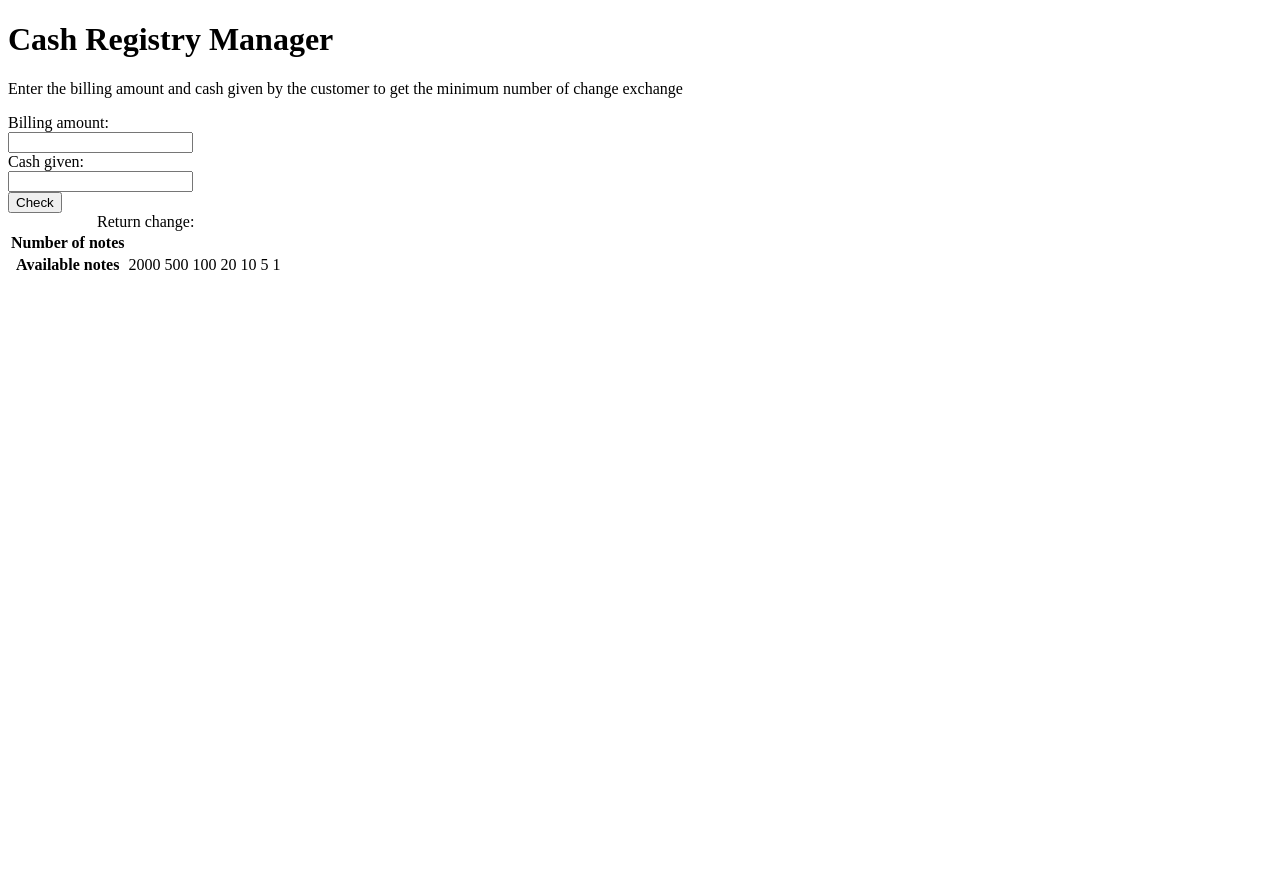
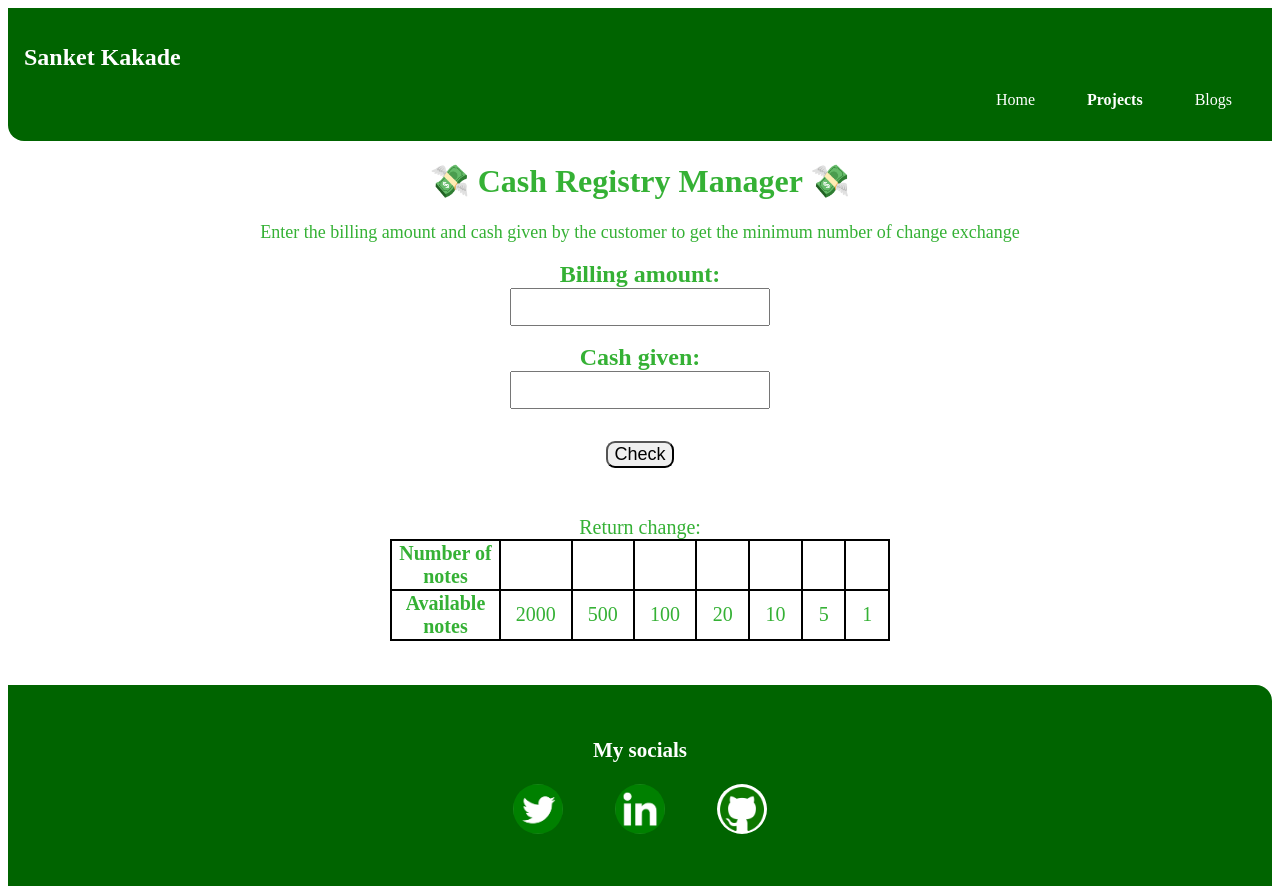
Before and after one commit to Sanket-Kakade-0240/Cash-registry, a plain HTML site: page index.html in a window 1280 px wide. Before the commit the page ends 800 px from the top, so only its background shows below. Drawn offline with Linux system fonts and the light colour scheme.

Commit message:
coding completed

```diff
--- a/app.js
+++ b/app.js
@@ -1,3 +1,42 @@
-var cashGiven = document.querySelector("#cash-amt");
-var billAmt = document.queryCommandValue("#bill-amt");
+var cashGiven = document.querySelector("#cash-given");
+var billAmt = document.querySelector("#bill-amt");
 var btnCheck = document.querySelector("#btn-check");
+var errMsg = document.querySelector("#err-msg");
+var returnChange = document.querySelector("#return-amt")
+var noOfNotes = document.querySelectorAll(".no-of-notes");
+var spareChange = [2000,500,100,20,10,5,1];
+
+function validateBillnCashAmt() {
+    errMsg.style.display = "none";
+    console.log (billAmt.value);
+    console.log(cashGiven.value);
+    if (billAmt.value > 0 , cashGiven.value>0){
+        if (cashGiven.value >= billAmt.value){
+            var amtToReturn = cashGiven.value - billAmt.value;
+
+            calcyChange(amtToReturn);
+        }else {
+            displayMsg("The cash given should be atleast equal to bill amount.");
+        }
+    }else{
+        displayMsg("Enter valid bill amount.");
+    }
+};
+
+function displayMsg(mesgg) {
+    errMsg.style.display ="block";
+    errMsg.innerText = mesgg;
+};
+
+function calcyChange(amtToReturn) {
+    //errMsg.style.display ="block";
+    //errMsg.innerText="Return Change: "+ amtToReturn;
+    returnChange = amtToReturn;
+    for(var i =0; i < spareChange.length; i++ ){
+        var numberOfNotes = Math.trunc(amtToReturn/spareChange[i]);
+        amtToReturn = amtToReturn%spareChange[i];
+        noOfNotes[i].innerText = numberOfNotes;
+
+    }console.log(amtToReturn);
+};
+btnCheck.addEventListener("click",validateBillnCashAmt) ;
--- a/index.html
+++ b/index.html
@@ -8,28 +8,43 @@
     <link href="style.css" rel="stylesheet">
 </head>
 <body>
-    <h1>Cash Registry Manager </h1>
-    <p>Enter the billing amount and cash given by the customer to get the minimum number of change exchange </p>
-    <label for="bill-amt">Billing amount:</label><br>
-    <input id="bill-amt" type="text" /> <br>
-    <label for="cash-given">Cash given:</label><br>
-    <input id="cash-given" type="text" /> <br>
-    <button id="btn-check">Check</button>
-    <table>
-        <caption>Return change:</caption>
+    <nav class="navigation container">
+        <div class="nav-hmm"><h1>Sanket Kakade</h1></div>
+        <ul class="list-non-bullet nav-pills">
+            <li class="list-item-inline">
+                <a class="link " href="/">Home</a></li>
+            <li class="list-item-inline">
+                <a class="link link-active" href="/projects.html">Projects</a></li>
+            <li class="list-item-inline">
+                <a class="link" href="/blogs.html">Blogs</a></li>
+            </ul>
+    </nav>
+    <div class="contain">
+    <h1>💸 Cash Registry Manager 💸</h1>
+    <p class="description">Enter the billing amount and cash given by the customer to get the minimum number of change exchange </p>
+    <label for="bill-amt" class="labeling">Billing amount:</label><br>
+    <!-- <h2 class="heading">Billing amount:</h2><br>  -->
+    <input class="input-box" id="bill-amt" type="number" /> <br> <br>
+    <label for="cash-given" class="labeling">Cash given:</label><br>
+    <!-- <h2 class="heading">Cash given:</h2> <br>-->
+    <input class="input-box" id="cash-given" type="number" /> <br>
+    <button class="btn" id="btn-check">Check</button>
+    <p class="error-txt" id="err-msg"></p></div>
+
+    <table class="notes-table">
+        <caption id="return-amt">Return change:</caption>
         <tr>
-        <th>Number of notes
-            <td> </td>
-            <td> </td>
-            <td> </td>
-            <td> </td>
-            <td> </td>
-            <td> </td>
-            <td> </td>
-        </th></tr>
+        <th>Number of notes</th>
+            <td class="no-of-notes"></td>
+            <td class="no-of-notes"></td>
+            <td class="no-of-notes"></td>
+            <td class="no-of-notes"></td>
+            <td class="no-of-notes"></td>
+            <td class="no-of-notes"></td>
+            <td class="no-of-notes"></td>
+        </tr>
         <tr>
-        <th>
-            Available notes
+        <th>Available notes</th>
             <td>2000</td>
             <td>500</td>
             <td>100</td>
@@ -37,8 +52,25 @@
             <td>10</td>
             <td>5</td>
             <td>1</td>
-        </th></tr>
+        </tr>
     </table>
-<script src="app.js"></script>
+    <footer class="footer">
+        <div class="footer-header"><h3>My socials</h3></div>
+        <ul class="social-links list-non-bullet">
+            <li class="list-item-inline">
+            <a class="link" href="https://twitter.com/Sanket24Kakade">
+                <img src="/images/greenTwitr.png" alt="Twitter" height="50px" width="50px" style="border-radius: 50px" />
+            </a></li>
+            <li class="list-item-inline">
+            <a class="link" href="https://www.linkedin.com/in/sanket-kakade">
+                <img src="/images/greenLinked.png" alt="LinkedIn" height="50px" width="50px" style="border-radius: 50px" />
+            </a> </li>
+            <li class="list-item-inline">
+            <a class="link" href="https://github.com/Sanket-Kakade-0240">
+                <img src="/images/greengithub.png" alt="Github" height="50px" width="50px" style="background-color: white ; border-radius: 50px"  />
+            </a> </li>
+        </ul>
+    </footer>
+<script src="app.js" type="text/javascript"></script>
 </body>
 </html>
--- a/style.css
+++ b/style.css
@@ -0,0 +1,121 @@
+.link{
+    text-decoration: none;
+    padding: 0.5rem 1rem;
+}
+
+.link-primary {
+    background-color: var(--primary-color);
+    border-radius: 0.5rem;
+    color: white;
+}
+
+.link-secondary {
+    color: var(--primary-color);
+    border-radius: 0.5rem;
+    border: 1px solid var(--primary-color);
+}
+
+.list-non-bullet {
+    list-style: none;
+}
+
+.list-item-inline {
+    display: inline;
+    padding: 0rem 0.5rem;
+}
+
+.navigation {
+    background-color: darkgreen;
+    color: white;
+    padding: 1rem;
+    border-bottom-left-radius: 1rem;
+}
+
+.navigation .nav-hmm {
+    font-weight: bold;
+}
+
+.navigation .nav-pills {
+    text-align: right;
+}
+
+.navigation .link {
+    color:white;
+}
+
+.navigation .link-active {
+    font-weight: bold;
+}
+
+body{
+
+}
+.contain{
+    /*text-align: center;*/
+
+    /*display: flex;
+    flex-direction: column;
+    width: auto;
+    margin-bottom: 0rem;
+    padding-bottom: 1rem;*/
+    text-align: center;
+    color: rgb(53, 177, 53);
+
+}
+
+.description{
+    font-size: large;
+}
+.labeling{
+    font-size: x-large;
+    font-weight: bold;
+    margin-bottom: 1rem;
+}
+
+.input-box{
+    height: 4vh;
+    width: 20%;
+
+}
+
+.btn{
+    margin: auto;
+    font-size: large;
+    margin: 2rem;
+    border-style: outset;
+    border-radius: 9px 9px 9px 9px;
+}
+
+table,tr th,tr td,tr {
+    text-align: center;
+    color: rgb(53, 177, 53);
+    border: 2px solid black;
+    margin-left: auto;
+    margin-right: auto;
+    border-collapse: collapse;
+    width: 500px;
+    font-size: 20px;
+}
+
+.footer {
+    margin-top: 3.5%;
+    background-color: darkgreen;
+    padding: 2rem 1rem;
+    text-align: center;
+    color: white;
+    border-top-right-radius: 1rem;
+
+}
+
+.footer .footer-header {
+    font-weight: bold;
+    font-size: large;
+}
+
+.footer .link {
+    color: black;
+}
+
+.footer ul {
+    padding-inline-start: 0px;
+}
```
Also changed, not shown: images/greenLinked.png (added), images/greenTwitr.png (added), images/greengithub.png (added).
